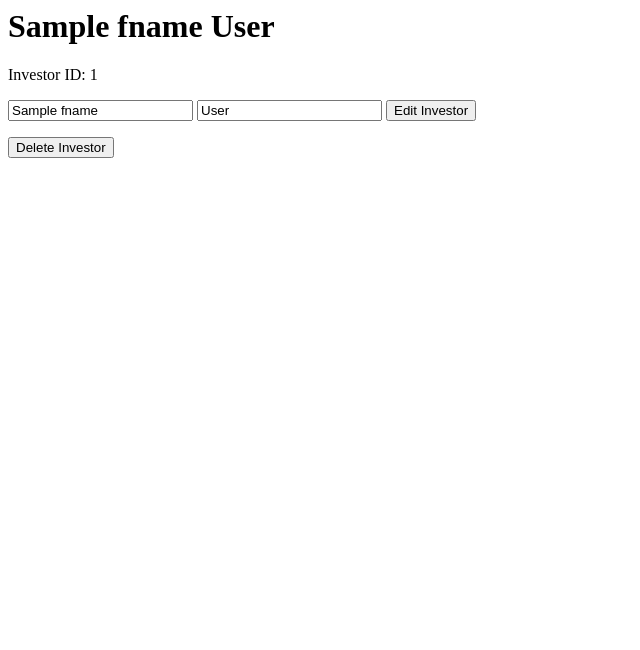
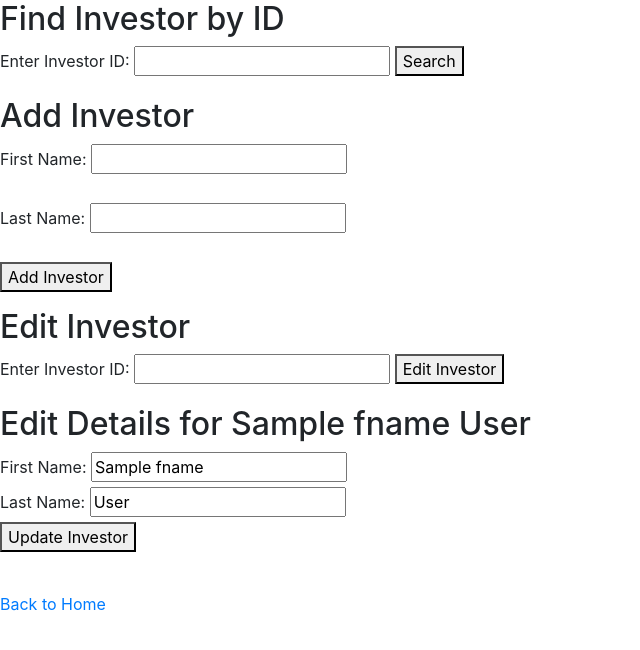
Before and after one commit to CIS-UH/final-project-amelie-cabe, a Node project: template frontend/views/pages/investor.ejs in a window 1280 px wide. Shown: the top 650 px of the page, without its empty margins (0-640 px from the left). Run offline with Node 20 templates, Linux system fonts and the light colour scheme; the template is opened without the code that fills it: most values are stand-ins (such as "Sample title", 1, 10 or a date in 2020).

Commit message:
commit fixes for usability

```diff
--- a/frontend/views/pages/bonds.ejs
+++ b/frontend/views/pages/bonds.ejs
@@ -1,13 +1,14 @@
 <!-- views/pages/bond.ejs -->
 <html>
   <head>
+    <%- include('../partials/head.ejs'); %>
     <title> Bond Details</title>
   </head>
   <body>
     <h1>Bond: <%= bond.bondname %> (<%= bond.abbreviation %>)</h1>
     <p>Current Price: <%= bond.currentprice %></p>
 
-    <!-- Edit Bomd Form -->
+    <!-- bond form -->
     <form action="/bond/edit/<%= bond.id %>" method="POST">
       <input type="hidden" name="id" value="<%= bond.id %>"> <!-- Hidden field for bond ID -->
       <label for="bondname">Bond Name:</label>
@@ -22,7 +23,7 @@
       <button type="submit">Edit Bomd</button>
     </form>
 
-    <!-- Delete Bond Form -->
+    <!-- delete bond -->
     <form action="/bond/delete/<%= bond.id %>" method="POST">
       <input type="hidden" name="id" value="<%= bond.id %>">
       <button type="submit">Delete Bond</button>
--- a/frontend/views/pages/index.ejs
+++ b/frontend/views/pages/index.ejs
@@ -12,8 +12,8 @@
             <section>
                 <h2>Features</h2>
                 <ul>
-                    <li><a href="/investors"> Investors</a></li>
-                    <li><a href="/stocks"> Stock</a></li>
+                    <li><a href="/investor"> Investor</a></li>
+                    <li><a href="/stocks"> Stocks</a></li>
                     <li><a href="/bonds"> Bonds</a></li>
                     <li><a href="/investor"> Investor Portfolio </a></li>
                     <li><a href="/bondtransactions"> Bond Transactions </a></li>
--- a/frontend/views/pages/investor.ejs
+++ b/frontend/views/pages/investor.ejs
@@ -1,19 +1,69 @@
 <html>
   <head>
+    <%- include('../partials/head.ejs'); %>
     <title>Investor Details</title>
   </head>
   <body>
     <!-- will refer to secondary id/ username instead of id -->
-    <h1><%= investor.fname %> <%= investor.lname %></h1>
-    <p>Investor ID: <%= investor.id %></p>
-    <!-- investor actions -->
-    <form action="/investor/edit/<%= investor.id %>" method="POST">
-      <input type="text" name="fname" value="<%= investor.fname %>">
-      <input type="text" name="lname" value="<%= investor.lname %>">
-      <button type="submit">Edit Investor</button>
+    <h2>Find Investor by ID</h2>
+
+    <!-- input Investor ID -->
+    <form action="/investor/find" method="POST">
+        <label for="investor-id">Enter Investor ID:</label>
+        <input type="number" id="investor-id" name="id" required>
+        <button type="submit">Search</button>
     </form>
-    <form action="/investor/delete/<%= investor.id %>" method="POST">
-      <button type="submit">Delete Investor</button>
+
+    <!-- displays information if avaiable-->
+    <% if (searchPerformed) { %>
+      <% if (investor) { %>
+          <h2>Investor Details</h2>
+          <p><strong>First Name:</strong> <%= investor.fname %></p>
+          <p><strong>Last Name:</strong> <%= investor.lname %></p>
+          <p><strong>ID:</strong> <%= investor.id %></p>
+      <% } else { %>
+          <p>No investor found with the given ID.</p>
+      <% } %>
+  <% } %>
+
+  <!-- input Investor ID -->
+  <h2>Add Investor</h2>
+  <form action="/investor/add" method="POST">
+    <label for="fname">First Name:</label>
+        <input type="text" id="fname" name="fname" required>
+        <br><br>
+        <label for="lname">Last Name:</label>
+        <input type="text" id="lname" name="lname" required>
+        <br><br>
+        <button type="submit">Add Investor</button>
+  </form>
+
+  <h2>Edit Investor</h2>
+  <form action="/investor/edit" method="POST">
+    <label for="investor-id">Enter Investor ID:</label>
+    <input type="number" id="investor-id" name="id" required>
+    <button type="submit">Edit Investor</button>
+  </form>
+
+  <% if (investor) { %>
+    <!-- investor found, show form -->
+    <h2>Edit Details for <%= investor.fname %> <%= investor.lname %></h2>
+    <form action="/investor/update/<%= investor.id %>" method="POST">
+        <div>
+            <label for="fname">First Name:</label>
+            <input type="text" id="fname" name="fname" value="<%= investor.fname %>" required>
+        </div>
+        <div>
+            <label for="lname">Last Name:</label>
+            <input type="text" id="lname" name="lname" value="<%= investor.lname %>" required>
+        </div>
+        <button type="submit">Update Investor</button>
     </form>
+<% } else if (searchPerformed) { %>
+    <!-- investor is not found -->
+    <p>No investor found with the given ID.</p>
+<% } %>
   </body>
+  <br>
+    <a href="/">Back to Home</a>
 </html>
--- a/frontend/views/pages/stocks.ejs
+++ b/frontend/views/pages/stocks.ejs
@@ -1,6 +1,7 @@
 
 <html>
   <head>
+    <%- include('../partials/head.ejs'); %>
     <title> Stock Details</title>
   </head>
   <body>
--- a/frontend/views/partials/head.ejs
+++ b/frontend/views/partials/head.ejs
@@ -7,11 +7,8 @@
     <title>STOCK BROKAGE SYSTEM</title>
     <meta name="theme-color" content="#563d7c">
 
-
-    <style>
-    </style>
     <!-- Bootstrap core CSS -->
-    <link href="css/bootstrap.min.css" rel="stylesheet">
+    <link href="public/css/bootstrap.min.css" rel="stylesheet">
     <!-- Custom styles for this template -->
-    <link href="/style.css" rel="stylesheet">
+    <link href="public/style.css" rel="stylesheet">
 </head>
--- a/backend/server.js
+++ b/server.js
@@ -10,7 +10,7 @@ const bodyParser = require('body-parser')
 // set the view engine to ejs
 app.set('view engine', 'ejs');
 // route path to pages file within views
-app.set('views', path.join(__dirname, 'views/pages'));
+app.set('views', path.join(__dirname, 'frontend/views/pages'));
 
 // static folder for public assets (CSS, JS, images)
 app.use(express.static('./public'));
@@ -31,35 +31,32 @@ app.get('/', (req, res) => {
   });
 });
 
-// set 2nd id that acts as a username for the investors, id for
-const secondaryinvestorIDtoPrimaryID = {
-    "nepobby300": 1,
-    "manty1800": 2,
-    "greenwoe1963": 4,
-"johndoe3000": 5}
-
+app.get("/investor", (req, res) => {
+    res.render("investor", {investor: null, searchPerformed: false});
+});
 
 // index page to endpoint return one investor
-app.get("/investor/:id", async (req, res) => {
-    //set constant that requires id to fetch possible existing investor
-    try{
-        const response = await axios.get(`${API_BASE_URL}/single_investor`, {
-            data: {ID: req.params.id}
-        });
-        const investor = response.data[0];
-        res.render("investor", {investor});
+app.post("/investor/find", async (req, res) => {
+    const { id } = req.body;  // id from submission
+    try {
+        // connect to FLASK
+        const response = await axios.get(`${API_URL}/single_investor`, { data: { ID: id } });
+        const investor = response.data[0] || null;
+
+        // render investor
+        res.render("investor", { investor, searchPerformed: true });
     } catch (error) {
         console.error("Error fetching investor:", error.message);
-        res.status(500).send("Error fetching investor");
+        res.render("investor", { investor: null, searchPerformed: true });  // Handle error gracefully
     }
 });
 
 // index page to endpoint add investor
-app.post("/investor", async (req, res) => {
+app.post("/investor/add", async (req, res) => {
     try {
         const { fname, lname } = req.body;
         await axios.post(`${API_URL}/add_investor`, { fname, lname });
-        res.redirect("/investors");
+        res.redirect("/");
     } catch (error) {
         console.error("Error adding investor:", error.message);
         res.status(500).send("Error with adding investor");
@@ -67,7 +64,7 @@ app.post("/investor", async (req, res) => {
 });
 
 // index page to endpoint edit investor
-app.post("/investor/edit/:id", async (req, res) => {
+app.post("/investor/edit", async (req, res) => {
 try {
     const {fname, lname} = req.body;
     await axios.put(`${API_URL}/edit_investor`, {
@@ -75,7 +72,7 @@ try {
         fname,
         lname
     });
-    res.redirect(`/investor/${req.params.id}`);
+    res.redirect(`/`);
 } catch (error) {
     console.error("Error with editing investor:", error.message);
     res.status(500).send("Error with editing investor");
@@ -83,7 +80,7 @@ try {
 });
 
 // index page to endpoint delete investor
-app.post("/investor/delete/:id", async (req, res) => {
+app.post("/investor/delete", async (req, res) => {
     try {
         await axios.delete(`${API_URL}/delete_investor`, {
             data: {ID: req.params.id}
@@ -96,7 +93,7 @@ app.post("/investor/delete/:id", async (req, res) => {
 });
 
 // index page to endpoint add stock
-app.post("/stock", async (req, res) => {
+app.post("/stocks", async (req, res) => {
     try {
         const {stockname, abbreviation, currentprice} = req.body;
         await axios.post(`${API_URL}/add_stock`, {stockname, abbreviation, currentprice });
```
Also changed, not shown: package.json (added, +7 -0 lines), 1 other file.
